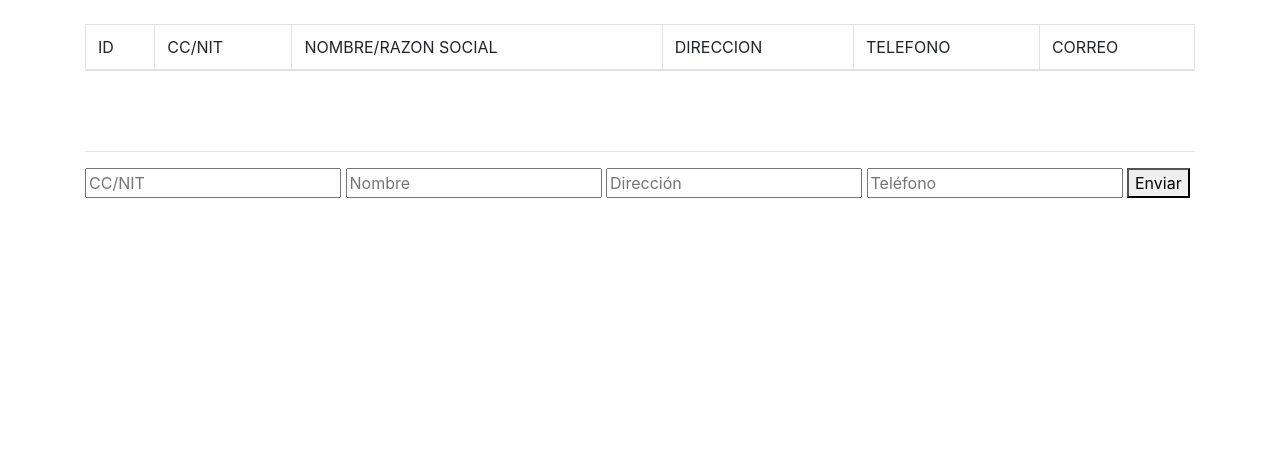
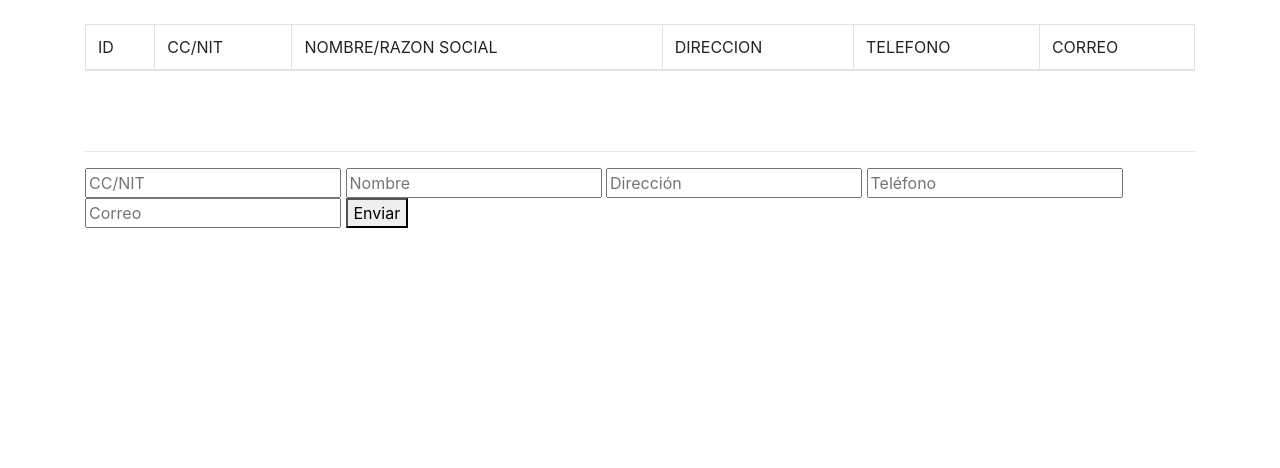
Before and after one commit to YTjosepro/Intec, a PHP site: page /empresas.php in a window 1280 px wide. Shown: the part 105-573 px from the top of the page. Run offline with PHP 8.4, Linux system fonts and the light colour scheme; the visitor is signed in with stand-in values (Sample User, id 1); data that the repository does not hold is empty.

Commit message:
arreglo error eduardo(lo arreglo miguel})

```diff
--- a/front/empresas.php
+++ b/front/empresas.php
@@ -132,12 +132,13 @@
                         <hr>
                         <div>
                             <form class="empresa_form">
-                                <input type="hidden" id="empresa-id">
-                                <input type="text" id="cc" placeholder="CC/NIT">
-                                <input type="text" id="nombre_input" placeholder="Nombre">
-                                <input type="text" id="direccion_input" placeholder="Dirección">
-                                <input type="text" id="telefono_input" placeholder="Teléfono">
-                                <button type="submit">
+                                <input type="hidden" id="empresa-id" class="empresa-id">
+                                <input type="text" id="cc" class="cc" placeholder="CC/NIT">
+                                <input type="text" id="nombre_input" class="nombre_input" placeholder="Nombre">
+                                <input type="text" id="direccion_input" class="direccion_input" placeholder="Dirección">
+                                <input type="text" id="telefono_input" class="telefono_input" placeholder="Teléfono">
+                                <input type="text" id="correo_input" class="correo_input" placeholder="Correo">
+                                <button type="submit" >
                                     Enviar
                                 </button>
                             </form>
--- a/front/script.js
+++ b/front/script.js
@@ -16,7 +16,8 @@ $(document).ready(()=>{
             $('#telefono_input ').val(empresa.telefono);
             $('#correo_input').val(empresa.correo);
             $('#direccion_input').val(empresa.ireccion);
-            $('#empresa-i').val(empresa.id);
+            $('#empresa-input').val(empresa.id);
+            buscar_empresa()
             edit = true;
 
         })
@@ -24,7 +25,6 @@ $(document).ready(()=>{
 
     $(".empresa_form").submit((e)=>{
 
-        e.preventDefault()
         const data = {
             'CC_NIT': $(".cc").val(),
             'nombre': $(".nombre_input").val(),
@@ -65,9 +65,7 @@ $(document).ready(()=>{
                             ${empresas.CC_NIT}
                             </a>
                         </td>
-                        <td>
-                        ${empresas.nombre}
-                        </td>
+                        <td>${empresas.nombre}</td>
                         <td>${empresas.direccion}</td>
                         <td>${empresas.telefono}</td>
                         <td>${empresas.correo}</td>
```
